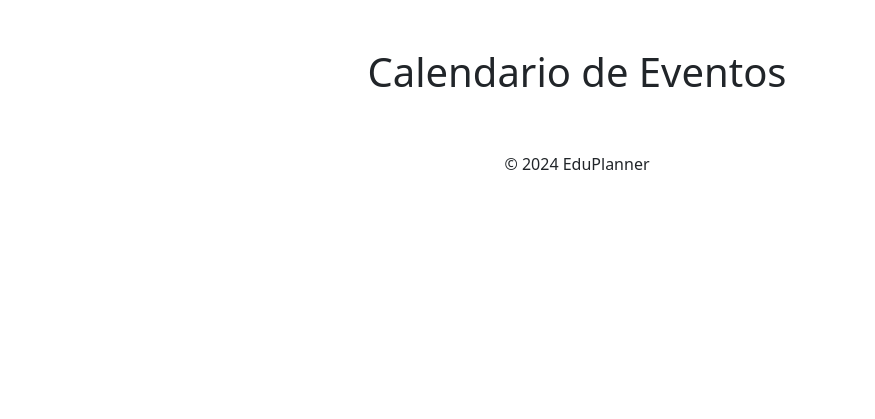
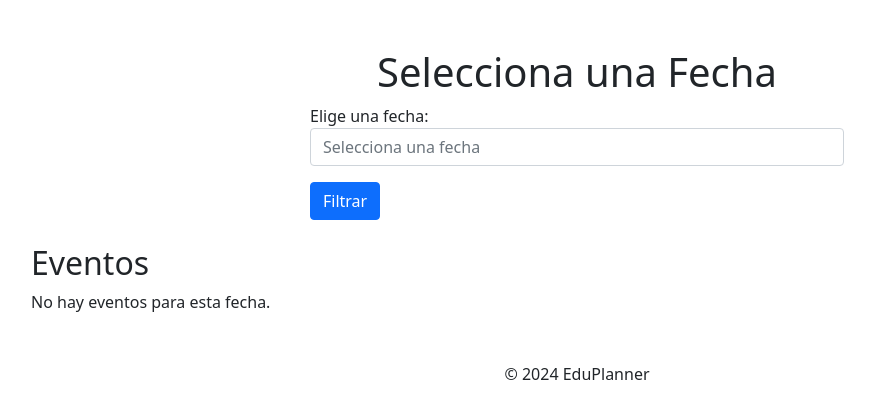
Before and after one commit to blindjamin/CER3-TLP, a Django app: page /eventos/calendario/ in a window 1280 px wide. Shown: the part 56-475 px from the top of the page, without its empty margins (63-938 px from the left). Run offline with Django 5.2, Linux system fonts and the light colour scheme; data comes from the database, SQL or seed files in the repository.

Commit message:
calendar
aaa

Co-Authored-By: Benjamin Paicil <91765691+blindjamin@users.noreply.github.com>

```diff
--- a/EduPlanner/templates/eventos/calendario_bootstrap.html
+++ b/EduPlanner/templates/eventos/calendario_bootstrap.html
@@ -4,16 +4,34 @@
 
 {% block content %}
 <div class="container mt-5">
-    <h1 class="text-center">Calendario de Eventos</h1>
-
-    <!-- Calendar Container -->
+    <h1 class="text-center">Selecciona una Fecha</h1>
     <div class="row justify-content-center">
-        <div class="col-md-8">
-            <div id="calendar"></div>
+        <div class="col-md-6">
+            <form method="GET" action="{% url 'calendario' %}">
+                <div class="form-group">
+                    <label for="datepicker">Elige una fecha:</label>
+                    <input type="text" id="datepicker" name="date" class="form-control" placeholder="Selecciona una fecha">
+                </div>
+                <button type="submit" class="btn btn-primary mt-3">Filtrar</button>
+            </form>
         </div>
     </div>
 </div>
 
+<div class="container mt-4">
+    <h2>Eventos</h2>
+    {% if eventos %}
+    <ul class="list-group">
+        {% for evento in eventos %}
+        <li class="list-group-item">
+            <strong>{{ evento.title }}</strong> - {{ evento.start_date }} al {{ evento.end_date }}
+        </li>
+        {% endfor %}
+    </ul>
+    {% else %}
+    <p>No hay eventos para esta fecha.</p>
+    {% endif %}
+</div>
 <!-- Event Modal -->
 <div class="modal fade" id="eventModal" tabindex="-1">
     <div class="modal-dialog">
@@ -65,13 +83,13 @@
     calendar.render();
 });
 </script>
+<script>
+    $(document).ready(function() {
+        $('#datepicker').datepicker({
+            format: 'yyyy-mm-dd',
+            autoclose: true,
+            todayHighlight: true
+        });
+    });
+</script>
 {% endblock %}
-
-{% block extra_css %}
-<link href="https://cdn.jsdelivr.net/npm/fullcalendar@5.11.3/main.min.css" rel="stylesheet">
-{% endblock %}
-
-{% block extra_js %}
-<script src="https://cdn.jsdelivr.net/npm/fullcalendar@5.11.3/main.min.js"></script>
-<script src="https://cdn.jsdelivr.net/npm/fullcalendar@5.11.3/locales-all.min.js"></script>
-{% endblock %}
```
